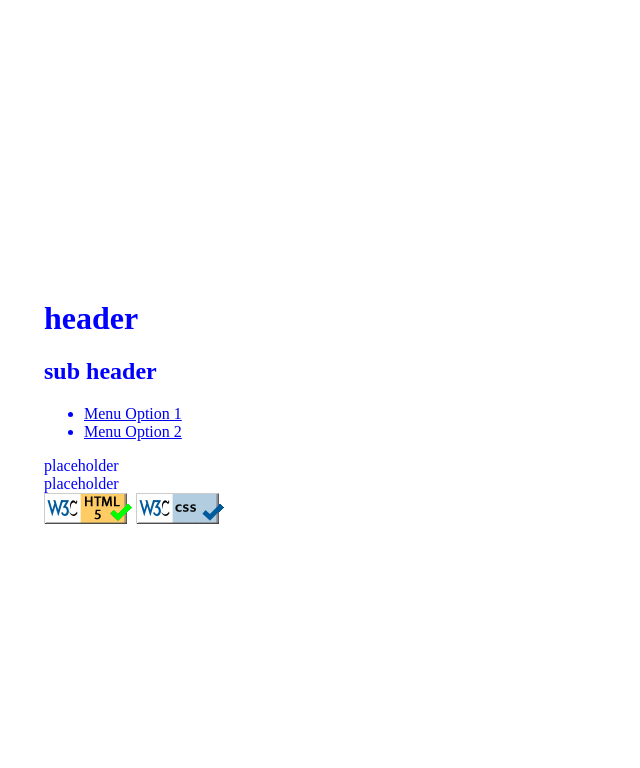
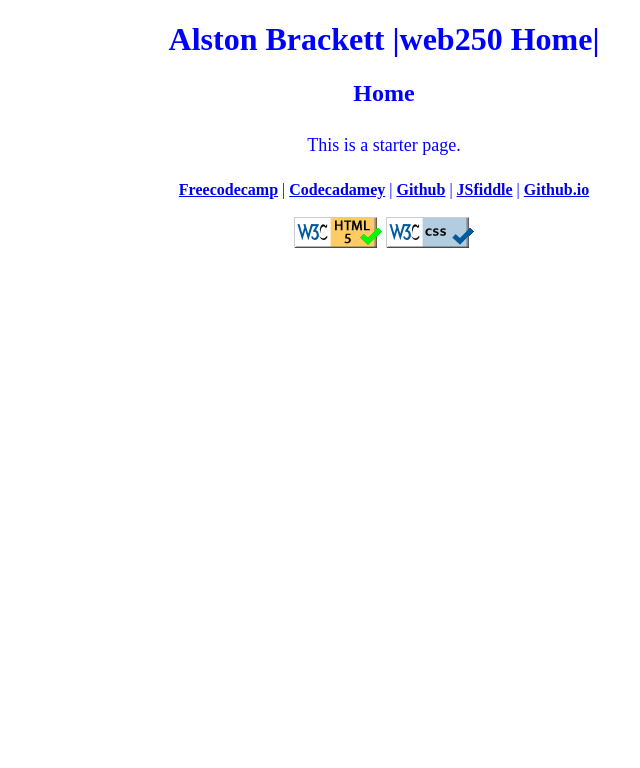
Before and after one commit to wolfbaj/WEB250, a PHP site: page / in a window 1280 px wide. Shown: the top 768 px of the page, without its empty margins (256-896 px from the left). After the commit the page ends 248 px from the top, so only its background shows below. Run offline with PHP 8.4, Linux system fonts and the light colour scheme.

Commit message:
added website code

```diff
--- a/index.html
+++ b/index.html
@@ -6,20 +6,19 @@
 		<title>Alston Brackett |web250 Home|</title>
 	</head>
 	<body>
-		<header>
-			<h1>header</h1>
-			<h2>sub header</h2>
-		</header>
+		<h1>Alston Brackett |web250 Home|</h1>
+		<h2>Home</h2>
+		<p>This is a starter page.</p>
+
+		<footer>
 		<nav>
-        <ul>
-            <li><a href="#">Menu Option 1</a></li>
-            <li><a href="#">Menu Option 2</a></li>
-        </ul>
+			<a href="https://www.freecodecamp.org/wolfbaj">Freecodecamp</a> |
+			<a href="https://www.codecademy.com/profiles/wolfbaj">Codecadamey</a> |
+			<a href="https://github.com/wolfbaj">Github</a> |
+			<a href="https://jsfiddle.net/user/wolfbaj/fiddles/">JSfiddle</a> |
+			<a href="https://wolfbaj.github.io">Github.io</a>
 		</nav>
-		<footer>
-			placeholder
-			<br/>placeholder
-			<br/>
+		</br>
 		<a href="http://validator.w3.org/check?uri=referer" style = "text-decoration: none">
 		  <img src="images/html_validation_button.gif" alt="Validate HTML" />
 		</a>
--- a/styles/default.css
+++ b/styles/default.css
@@ -1,8 +1,20 @@
-body
-{
-  margin: 300px;
-  font-family: papyrus;
-  color: blue;
-  background-color: white;
-  font-size: 100%;
-}
+body {text-align: center;
+		color: blue;
+		background: white;}
+nav a {list-style-type: none;
+		display: inline;
+		font-weight: bold;
+		text-align: center;}
+h2 {text-align: center;}
+.sub {text-align: left;}
+.wrapper {width: 750px;
+		margin-left: auto;
+		margin-right: auto;}
+.text {text-indent: 5em;
+		line-height: 200%;
+		font-size: large;
+		text-align: left;}
+p {line-height: 200%;
+	font-size: large;}
+#survey {text-align: left;
+		width: 50%;}
```
Lines whose indentation alone changed are shown as unchanged.
